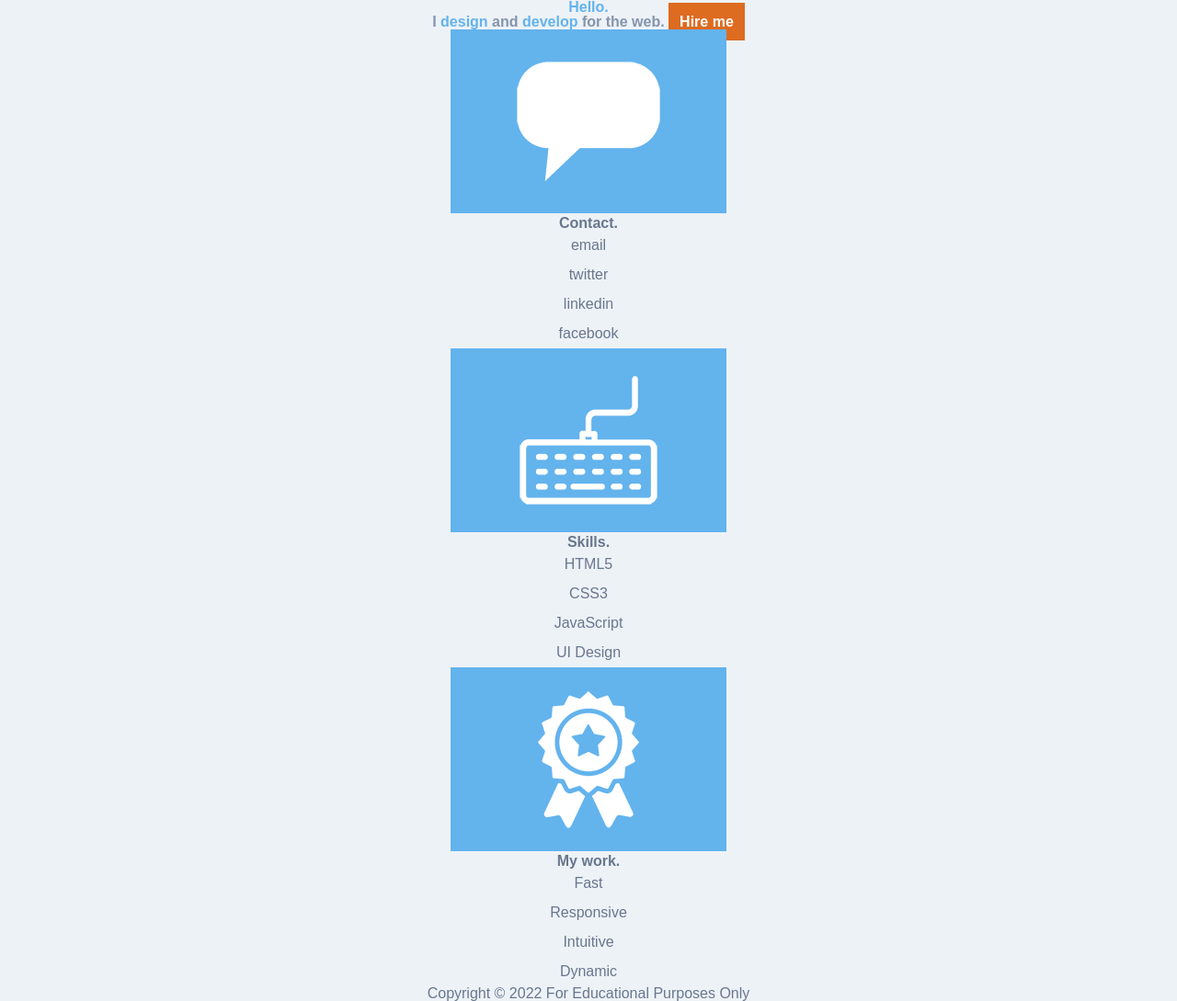
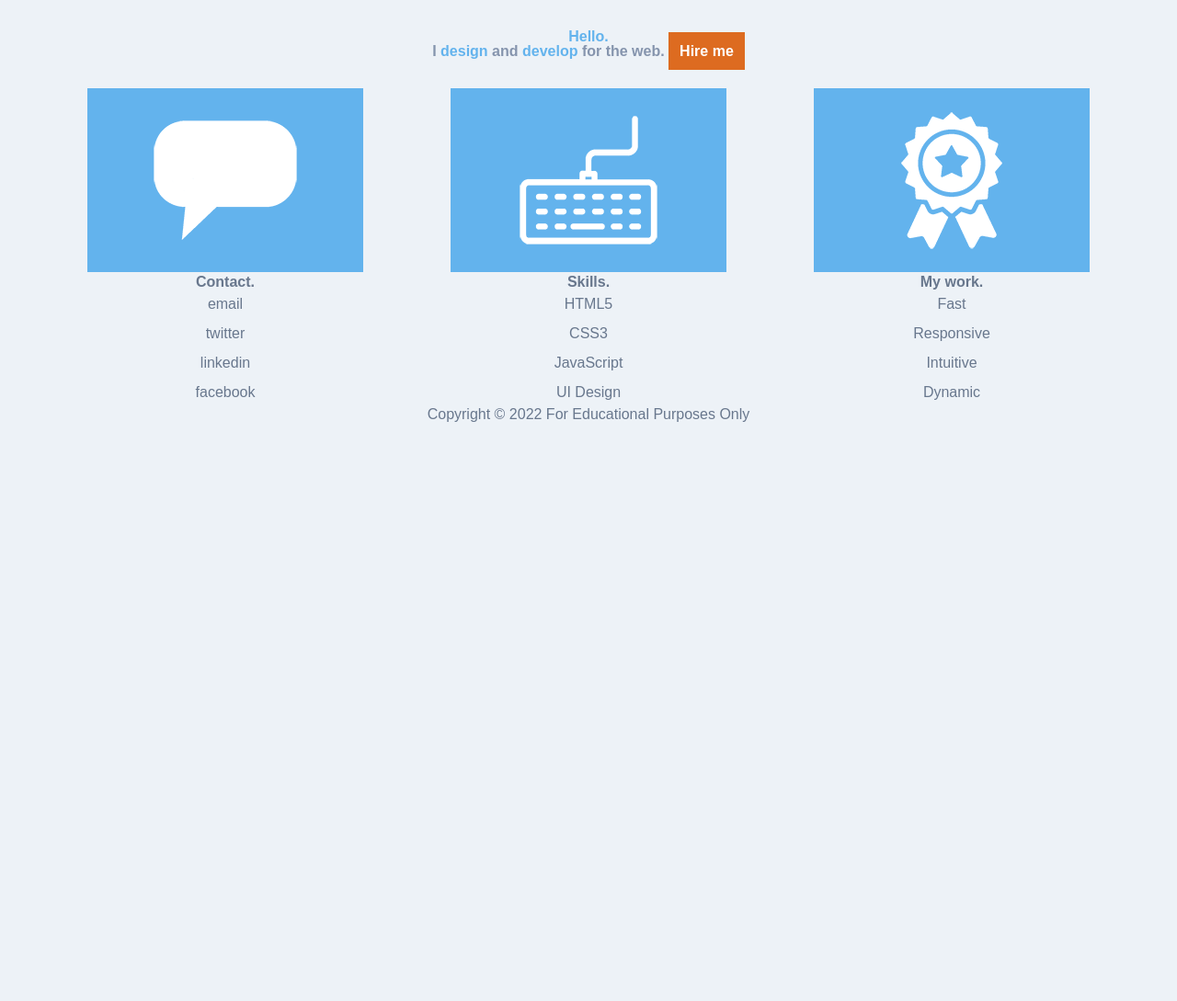
Before and after one commit to msuddaby/1530-demo-repo, a PHP site: page / in a window 1280 px wide. Shown: the whole page at 92% size. After the commit the page ends 459 px from the top, so only its background shows below. Run offline with PHP 8.4, Linux system fonts and the light colour scheme.

Commit message:
flex, hello build

```diff
--- a/hello-build-responsive-start/hello-build-responsive-start/css/styles.css
+++ b/hello-build-responsive-start/hello-build-responsive-start/css/styles.css
@@ -53,6 +53,16 @@ main section ul {
     header p a {
         display: inline;
     }
+
+    main {
+        display: flex;
+        justify-content: space-evenly;
+    }
+
+    header {
+        margin: 2rem;
+    }
+
 }
 
 /* Media Query – Maximum Width */
```
